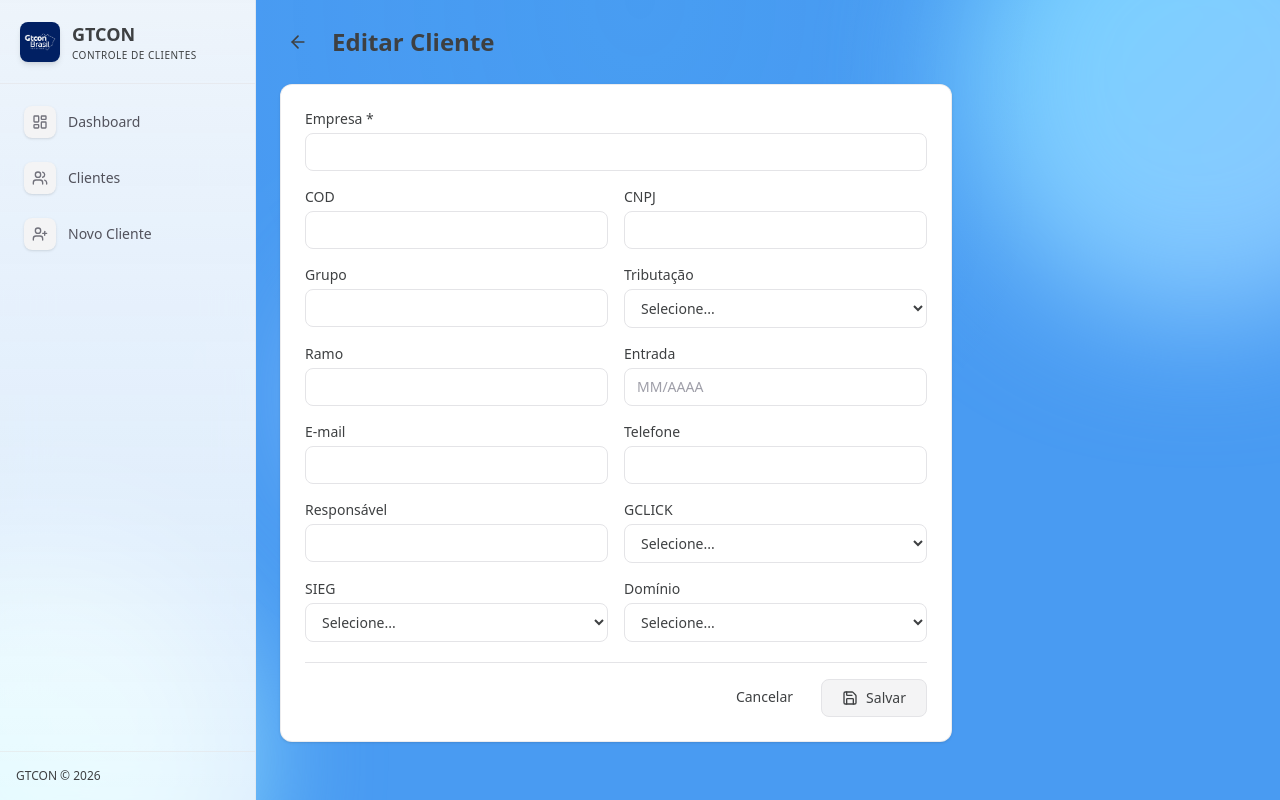
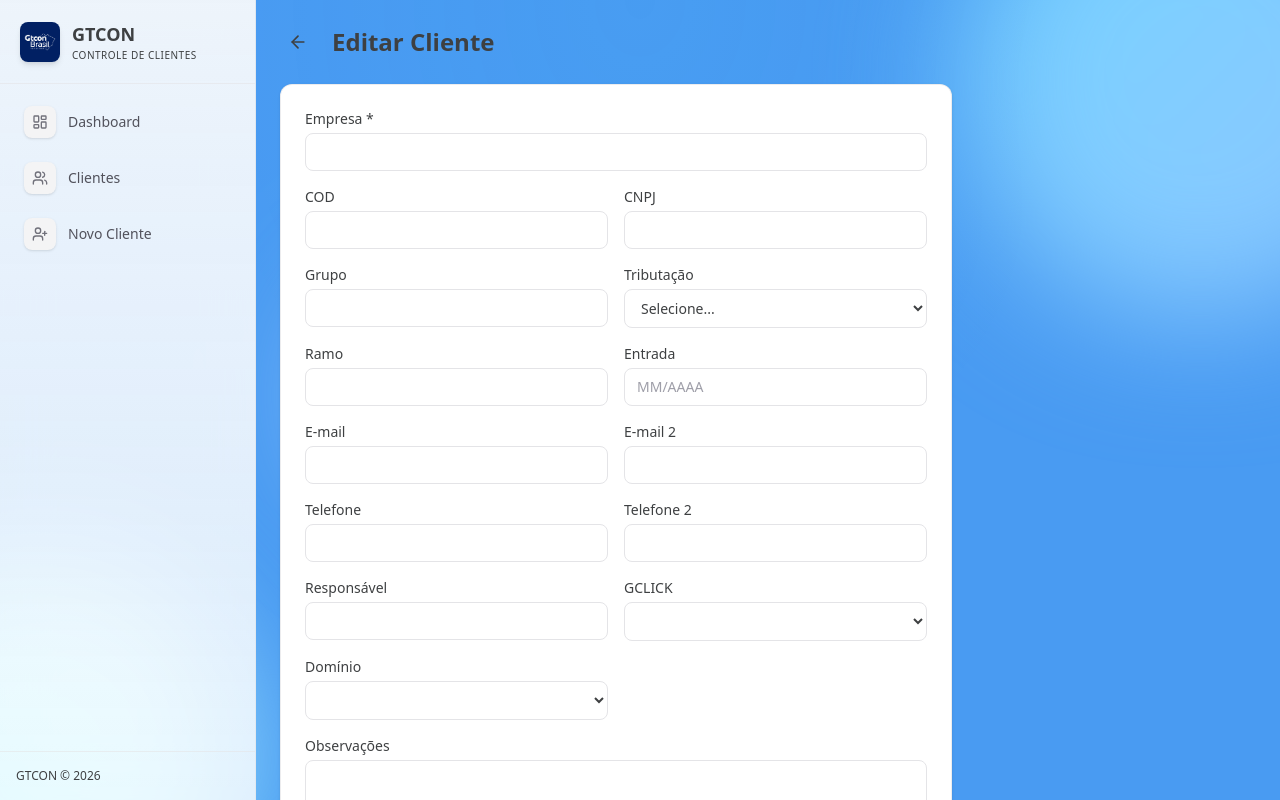
Before and after one commit to PriscilaCristina1/Projetos_Gtcon, a Next.js app in the folder web/: page /Projetos_Gtcon/clientes/1/editar in a window 1280 px wide. Built offline with nearby package versions, Linux system fonts and the light colour scheme; no server answers; the database is empty.

Commit message:
feat: gclick/dominio so CADASTRADO, add email2 e telefone2

```diff
--- a/web/src/app/clientes/novo/page.tsx
+++ b/web/src/app/clientes/novo/page.tsx
@@ -22,7 +22,9 @@ export default function NovoClientePage() {
     observacoes: "",
     xmlSaida: "",
     email: "",
+    email2: "",
     telefone: "",
+    telefone2: "",
     responsavel: "",
   })
 
@@ -149,11 +151,31 @@ export default function NovoClientePage() {
             />
           </div>
           <div>
+            <label className="block text-sm font-medium mb-1">E-mail 2</label>
+            <input
+              type="email"
+              name="email2"
+              value={form.email2}
+              onChange={handleChange}
+              className="w-full bg-white border border-zinc-200 rounded-lg px-3 py-2 text-sm placeholder-zinc-400 focus:outline-none focus:ring-2 focus:ring-zinc-300 focus:border-zinc-300 transition-all duration-300"
+            />
+          </div>
+          <div>
             <label className="block text-sm font-medium mb-1">Telefone</label>
             <input
               type="text"
               name="telefone"
               value={form.telefone}
+              onChange={handleChange}
+              className="w-full bg-white border border-zinc-200 rounded-lg px-3 py-2 text-sm placeholder-zinc-400 focus:outline-none focus:ring-2 focus:ring-zinc-300 focus:border-zinc-300 transition-all duration-300"
+            />
+          </div>
+          <div>
+            <label className="block text-sm font-medium mb-1">Telefone 2</label>
+            <input
+              type="text"
+              name="telefone2"
+              value={form.telefone2}
               onChange={handleChange}
               className="w-full bg-white border border-zinc-200 rounded-lg px-3 py-2 text-sm placeholder-zinc-400 focus:outline-none focus:ring-2 focus:ring-zinc-300 focus:border-zinc-300 transition-all duration-300"
             />
@@ -176,9 +198,20 @@ export default function NovoClientePage() {
               onChange={handleChange}
               className="w-full bg-white border border-zinc-200 rounded-lg px-3 py-2 text-sm focus:outline-none focus:ring-2 focus:ring-zinc-300 focus:border-zinc-300 transition-all duration-300"
             >
-              <option value="">Selecione...</option>
-              <option value="OK">OK</option>
-              <option value="PENDENTE">Pendente</option>
+              <option value=""></option>
+              <option value="CADASTRADO">Cadastrado</option>
+            </select>
+          </div>
+          <div>
+            <label className="block text-sm font-medium mb-1">Domínio</label>
+            <select
+              name="dominio"
+              value={form.dominio}
+              onChange={handleChange}
+              className="w-full bg-white border border-zinc-200 rounded-lg px-3 py-2 text-sm focus:outline-none focus:ring-2 focus:ring-zinc-300 focus:border-zinc-300 transition-all duration-300"
+            >
+              <option value=""></option>
+              <option value="CADASTRADO">Cadastrado</option>
             </select>
           </div>
           <div className="md:col-span-2">
@@ -190,18 +223,6 @@ export default function NovoClientePage() {
               rows={3}
               className="w-full bg-white border border-zinc-200 rounded-lg px-3 py-2 text-sm placeholder-zinc-400 focus:outline-none focus:ring-2 focus:ring-zinc-300 focus:border-zinc-300 transition-all duration-300 resize-none"
             />
-          </div>
-          <div>
-            <label className="block text-sm font-medium mb-1">Domínio</label>
-            <select
-              name="dominio"
-              value={form.dominio}
-              onChange={handleChange}
-              className="w-full bg-white border border-zinc-200 rounded-lg px-3 py-2 text-sm focus:outline-none focus:ring-2 focus:ring-zinc-300 focus:border-zinc-300 transition-all duration-300"
-            >
-              <option value="">Selecione...</option>
-              <option value="CADASTRADO">Cadastrado</option>
-            </select>
           </div>
         </div>
 
--- a/web/src/components/pages/cliente-detail.tsx
+++ b/web/src/components/pages/cliente-detail.tsx
@@ -37,14 +37,15 @@ export function ClienteDetail() {
     { label: "Tributação", value: normalizeTributacao(client.tributacao) },
     { label: "Ramo", value: client.ramo },
     { label: "Entrada", value: formatDate(client.entrada) },
-    { label: "GCLICK", value: "CADASTRADO" },
-    { label: "SIEG", value: client.sieg },
+    { label: "GCLICK", value: client.gclick },
     { label: "Domínio", value: client.dominio },
     { label: "XML Saída", value: client.xmlSaida },
     { label: "E-mail", value: client.email },
+    { label: "E-mail 2", value: client.email2 },
     { label: "Telefone", value: client.telefone },
     { label: "Telefone 2", value: client.telefone2 },
     { label: "Responsável", value: client.responsavel },
+    { label: "Observações", value: client.observacoes },
     { label: "Perfil GCLICK", value: client.perfilGclick },
     { label: "Mês Ref.", value: client.mesReferencia },
   ]
--- a/web/src/components/pages/cliente-edit.tsx
+++ b/web/src/components/pages/cliente-edit.tsx
@@ -21,11 +21,13 @@ export function ClienteEdit() {
     ramo: "",
     entrada: "",
     gclick: "",
-    sieg: "",
     dominio: "",
     xmlSaida: "",
     email: "",
+    email2: "",
     telefone: "",
+    telefone2: "",
+    observacoes: "",
     responsavel: "",
   })
 
@@ -42,11 +44,13 @@ export function ClienteEdit() {
           ramo: client.ramo || "",
           entrada: client.entrada || "",
           gclick: client.gclick || "",
-          sieg: client.sieg || "",
           dominio: client.dominio || "",
           xmlSaida: client.xmlSaida || "",
           email: client.email || "",
+          email2: client.email2 || "",
           telefone: client.telefone || "",
+          telefone2: client.telefone2 || "",
+          observacoes: client.observacoes || "",
           responsavel: client.responsavel || "",
         })
       })
@@ -66,7 +70,7 @@ export function ClienteEdit() {
     setSaving(false)
   }
 
-  const handleChange = (e: React.ChangeEvent<HTMLInputElement | HTMLSelectElement>) => {
+  const handleChange = (e: React.ChangeEvent<HTMLInputElement | HTMLSelectElement | HTMLTextAreaElement>) => {
     setForm((prev) => ({ ...prev, [e.target.name]: e.target.value }))
   }
 
@@ -173,11 +177,31 @@ export function ClienteEdit() {
             />
           </div>
           <div>
+            <label className="block text-sm font-medium mb-1">E-mail 2</label>
+            <input
+              type="email"
+              name="email2"
+              value={form.email2}
+              onChange={handleChange}
+              className="w-full bg-white border border-zinc-200 rounded-lg px-3 py-2 text-sm placeholder-zinc-400 focus:outline-none focus:ring-2 focus:ring-zinc-300 focus:border-zinc-300 transition-all duration-300"
+            />
+          </div>
+          <div>
             <label className="block text-sm font-medium mb-1">Telefone</label>
             <input
               type="text"
               name="telefone"
               value={form.telefone}
+              onChange={handleChange}
+              className="w-full bg-white border border-zinc-200 rounded-lg px-3 py-2 text-sm placeholder-zinc-400 focus:outline-none focus:ring-2 focus:ring-zinc-300 focus:border-zinc-300 transition-all duration-300"
+            />
+          </div>
+          <div>
+            <label className="block text-sm font-medium mb-1">Telefone 2</label>
+            <input
+              type="text"
+              name="telefone2"
+              value={form.telefone2}
               onChange={handleChange}
               className="w-full bg-white border border-zinc-200 rounded-lg px-3 py-2 text-sm placeholder-zinc-400 focus:outline-none focus:ring-2 focus:ring-zinc-300 focus:border-zinc-300 transition-all duration-300"
             />
@@ -200,22 +224,8 @@ export function ClienteEdit() {
               onChange={handleChange}
               className="w-full bg-white border border-zinc-200 rounded-lg px-3 py-2 text-sm focus:outline-none focus:ring-2 focus:ring-zinc-300 focus:border-zinc-300 transition-all duration-300"
             >
-              <option value="">Selecione...</option>
-              <option value="OK">OK</option>
-              <option value="PENDENTE">Pendente</option>
-            </select>
-          </div>
-          <div>
-            <label className="block text-sm font-medium mb-1">SIEG</label>
-            <select
-              name="sieg"
-              value={form.sieg}
-              onChange={handleChange}
-              className="w-full bg-white border border-zinc-200 rounded-lg px-3 py-2 text-sm focus:outline-none focus:ring-2 focus:ring-zinc-300 focus:border-zinc-300 transition-all duration-300"
-            >
-              <option value="">Selecione...</option>
-              <option value="OK">OK</option>
-              <option value="PENDENTE">Pendente</option>
+              <option value=""></option>
+              <option value="CADASTRADO">Cadastrado</option>
             </select>
           </div>
           <div>
@@ -226,9 +236,19 @@ export function ClienteEdit() {
               onChange={handleChange}
               className="w-full bg-white border border-zinc-200 rounded-lg px-3 py-2 text-sm focus:outline-none focus:ring-2 focus:ring-zinc-300 focus:border-zinc-300 transition-all duration-300"
             >
-              <option value="">Selecione...</option>
+              <option value=""></option>
               <option value="CADASTRADO">Cadastrado</option>
             </select>
+          </div>
+          <div className="md:col-span-2">
+            <label className="block text-sm font-medium mb-1">Observações</label>
+            <textarea
+              name="observacoes"
+              value={form.observacoes}
+              onChange={handleChange}
+              rows={3}
+              className="w-full bg-white border border-zinc-200 rounded-lg px-3 py-2 text-sm placeholder-zinc-400 focus:outline-none focus:ring-2 focus:ring-zinc-300 focus:border-zinc-300 transition-all duration-300 resize-none"
+            />
           </div>
         </div>
 
--- a/web/src/lib/data.ts
+++ b/web/src/lib/data.ts
@@ -26,6 +26,7 @@ function mapToClient(row: Record<string, unknown>): Client {
     telefone: row.telefone as string | null,
     telefone2: row.telefone2 as string | null,
     responsavel: row.responsavel as string | null,
+    email2: row.email2 as string | null,
     perfilGclick: row.perfilGclick as string | null,
     obrigacoesDp: row.obrigacoesDp as string | null,
     obrigacoesContabil: row.obrigacoesContabil as string | null,
@@ -74,6 +75,7 @@ export async function createClient(payload: Partial<Client>): Promise<Client> {
     obrigacoesContabil: payload.obrigacoesContabil ?? null,
     obrigacoesFiscal: payload.obrigacoesFiscal ?? null,
     mesReferencia: payload.mesReferencia ?? null,
+    email2: payload.email2 ?? null,
     observacoes: payload.observacoes ?? null,
     isGroup: payload.isGroup ?? false,
     groupName: payload.groupName ?? null,
--- a/web/src/lib/supabase.ts
+++ b/web/src/lib/supabase.ts
@@ -24,6 +24,7 @@ export function supabase(): SupabaseClient {
 export type DbClient = Client & {
   xml_saida: string | null
   telefone2: string | null
+  email2: string | null
   perfil_gclick: string | null
   obrigacoes_dp: string | null
   obrigacoes_contabil: string | null
@@ -55,6 +56,7 @@ export function mapDbToClient(db: DbClient): Client {
     telefone2: db.telefone2,
     responsavel: db.responsavel,
     perfilGclick: db.perfil_gclick,
+    email2: db.email2,
     observacoes: db.observacoes,
     obrigacoesDp: db.obrigacoes_dp,
     obrigacoesContabil: db.obrigacoes_contabil,
@@ -90,5 +92,6 @@ export function mapClientToDb(client: Partial<Client>): Record<string, unknown>
   if (client.isGroup !== undefined) db.is_group = client.isGroup
   if (client.groupName !== undefined) db.group_name = client.groupName
   if (client.observacoes !== undefined) db.observacoes = client.observacoes
+  if (client.email2 !== undefined) db.email2 = client.email2
   return db
 }
--- a/web/src/lib/types.ts
+++ b/web/src/lib/types.ts
@@ -14,6 +14,7 @@ export interface Client {
   email: string | null
   telefone: string | null
   telefone2: string | null
+  email2: string | null
   responsavel: string | null
   observacoes: string | null
   perfilGclick: string | null
```
Also changed, not shown: 1 other file (tests, documents, lock files or other folders).
